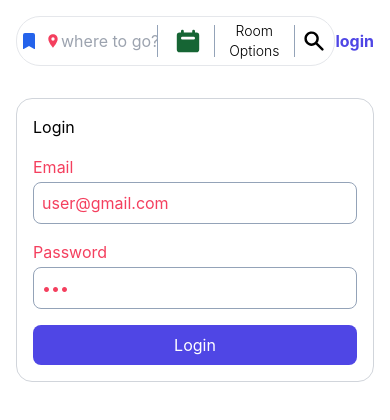
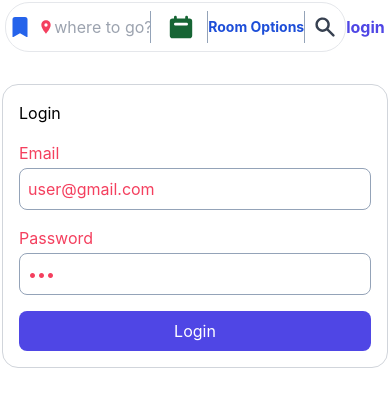
Before and after one commit to maryamer/Booking-Hotel-Project, a React (Vite) app: page /#/login in a window 390 px wide. Shown: the top 420 px of the page. Built offline with nearby package versions, Linux system fonts and the light colour scheme.

Commit message:
fix single bookmark setMap center issue

```diff
--- a/src/components/AppLayout/AppLayout.jsx
+++ b/src/components/AppLayout/AppLayout.jsx
@@ -17,7 +17,7 @@ function AppLayout() {
 
   return (
     <div className="appLayout flex flex-col md:flex-row justify-between h-[calc(100vh_-_130px)] bg-[color:var(--text-100)] items-stretch mt-4">
-      <div className="sidebar w-full h-1/2 md:h-full overflow-y-scroll pr-4 md:w-6/12">
+      <div className="sidebar w-full h-1/2 md:h-full p-1 overflow-y-scroll pr-4 md:w-6/12">
         <Outlet />
       </div>
 
--- a/src/components/Bookmark/Bookmark.jsx
+++ b/src/components/Bookmark/Bookmark.jsx
@@ -32,7 +32,7 @@ function Bookmark() {
           bookmarks.map((item) => (
             <Link
               key={item.id}
-              to={`${item.id}?lat=${item.latitude}?lng=${item.longitude}`}
+              to={`${item.id}?lat=${item.latitude}&&lng=${item.longitude}`}
             >
               <div
                 className={`bookmarkItem border border-[color:var(--text-400)] flex items-center justify-between mb-4 p-4 rounded-2xl border-solid${
--- a/src/components/BookmarkLayout/BookmarkLayout.jsx
+++ b/src/components/BookmarkLayout/BookmarkLayout.jsx
@@ -21,7 +21,7 @@ function BookmarkLayout() {
     <div className="appLayout  flex flex-col md:flex-row justify-between h-[calc(100vh_-_130px)] bg-[color:var(--text-100)] items-stretch mt-4">
       {bookmarks ? (
         <>
-          <div className="sidebar w-full h-1/2 md:h-full overflow-y-scroll pr-4 md:w-6/12">
+          <div className="sidebar w-full h-1/3 md:h-full p-1 overflow-y-scroll pr-4 md:w-6/12">
             <Outlet />
           </div>
           <Map markerLocations={bookmarks} />
--- a/src/components/Header/Header.jsx
+++ b/src/components/Header/Header.jsx
@@ -73,7 +73,7 @@ function Header({ isAuthenticated, logout }) {
         <NavLink to="/bookmark">
           {" "}
           <span className="flex md:hidden">
-            <BsBookmarkFill className="text-blue-600 mx-1 md:mx-0" />
+            <BsBookmarkFill className="text-blue-600 mx-1 w-5 h-5 md:mx-0" />
           </span>
           <span className="hidden md:flex">Bookmarks</span>
         </NavLink>
@@ -123,7 +123,7 @@ function Header({ isAuthenticated, logout }) {
             id="optionDropDown"
             onClick={() => setOpenOptions((prev) => !prev)}
           >
-            <span className="flex md:hidden justify-center text-center text-sm font-light">
+            <span className="flex md:hidden font-bold text-blue-700 justify-center text-center text-sm">
               Room Options
             </span>
             <span className="hidden md:flex">
@@ -145,7 +145,7 @@ function Header({ isAuthenticated, logout }) {
             className="headerSearchBtn flex items-center justify-center md:bg-[#64748b] p-2 rounded-2xl md:text-white"
             onClick={handleSearch}
           >
-            <HiSearch className="headerIcon w-6 h-6 inline-block" />
+            <HiSearch className="headerIcon w-6 h-6 text-gray-700 inline-block" />
           </button>
         </div>
       </div>
--- a/src/index.css
+++ b/src/index.css
@@ -16,7 +16,7 @@
 }
 body {
   min-height: 100vh;
-  padding: 1rem;
+  padding: 2px;
 }
 * {
   margin: 0;
```
